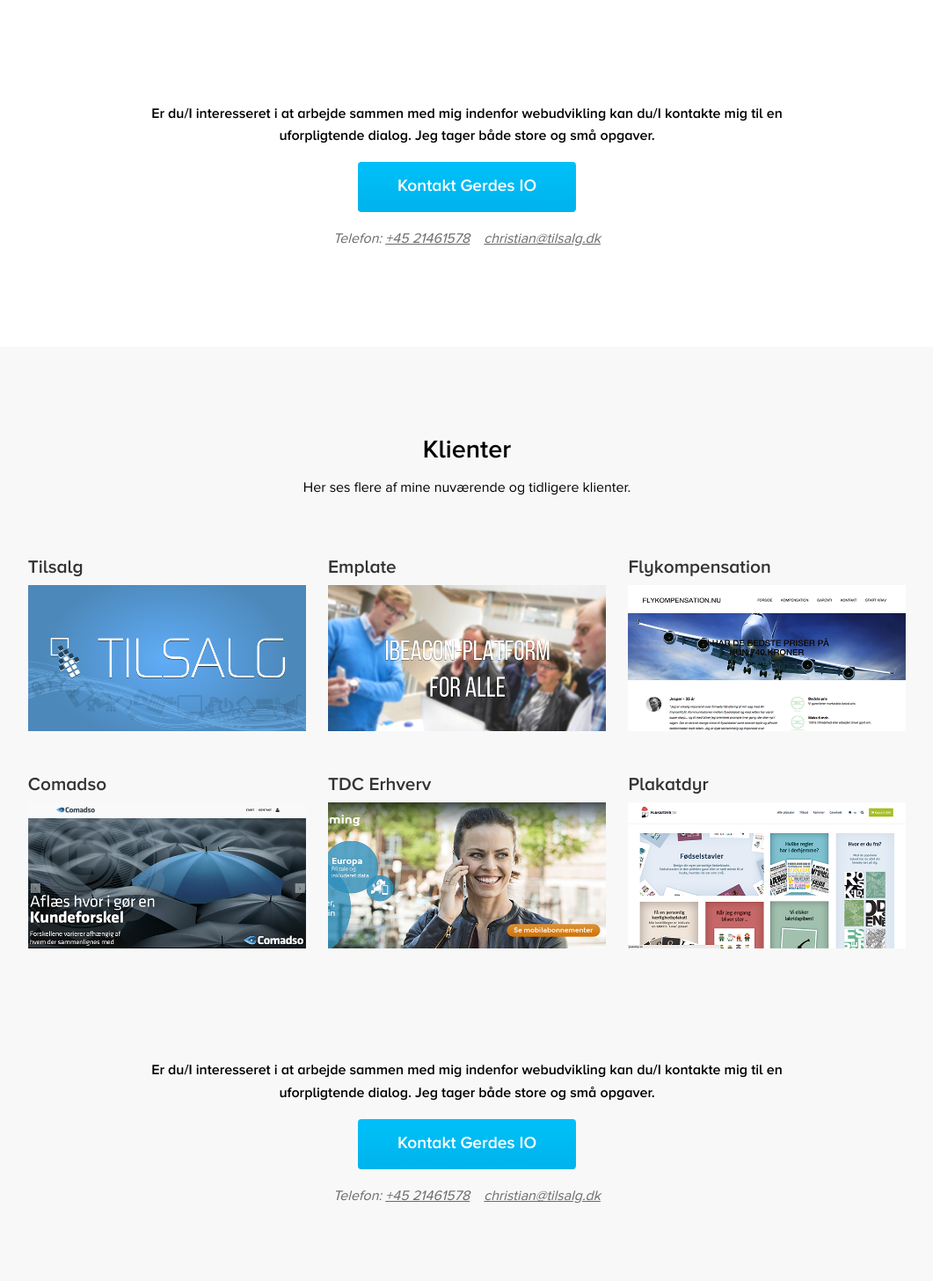
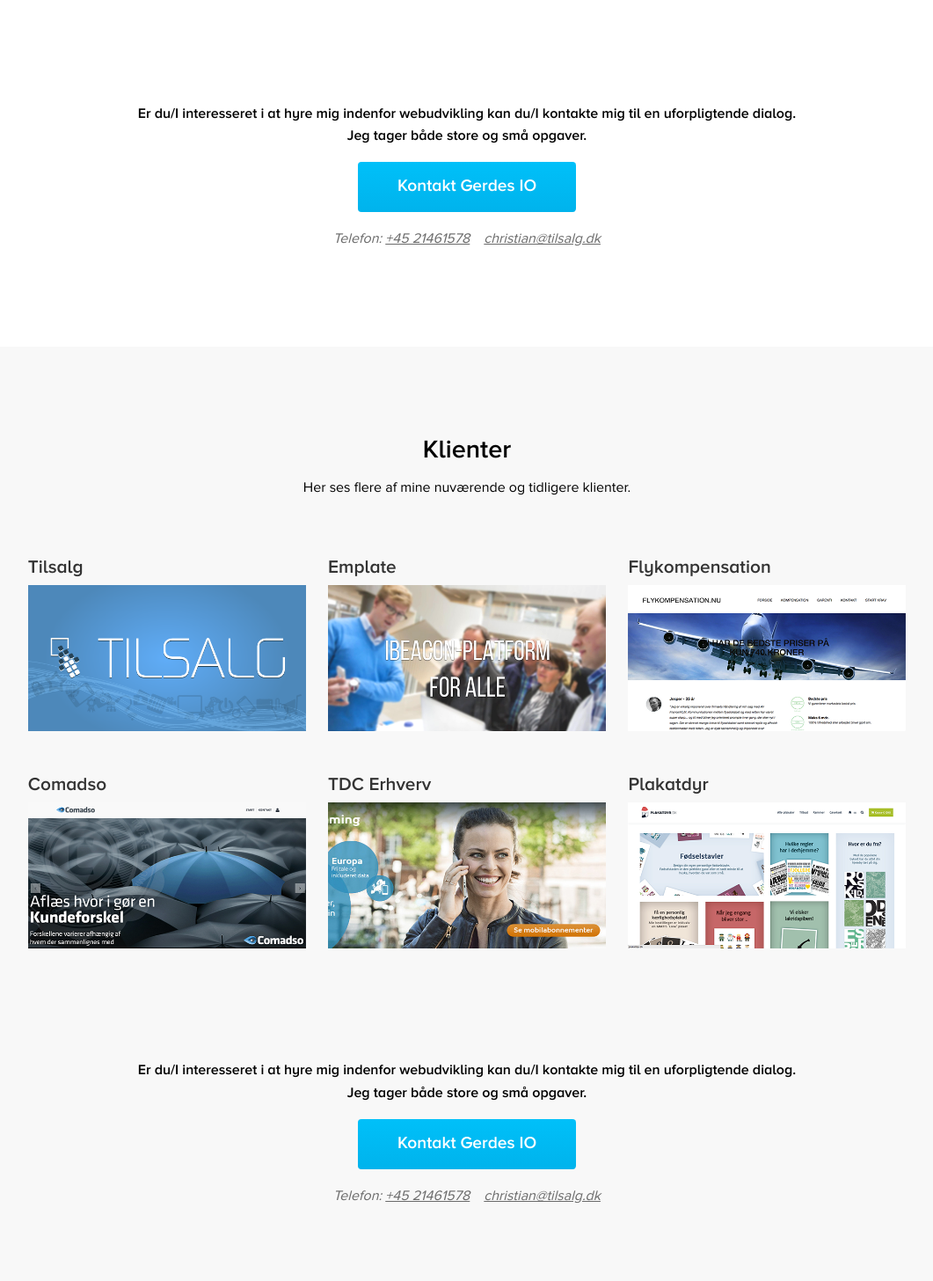
Before and after one commit to ChristianGerdes/gerdes-io, a website: page public/index.html in a window 1280 px wide. Shown: the part 1490-2946 px from the top of the page at 88% size, without its empty margins (109-1170 px from the left). Drawn offline with Linux system fonts and the light colour scheme.

Commit message:
Changed content

```diff
--- a/public/index.html
+++ b/public/index.html
@@ -52,7 +52,7 @@
 			</div>
 		</section>
 		<div class="call2action">
-			<p>Er du/I interesseret i at arbejde sammen med mig indenfor webudvikling kan du/I kontakte mig til en uforpligtende dialog. Jeg tager både store og små opgaver.</p>
+			<p>Er du/I interesseret i at hyre mig indenfor webudvikling kan du/I kontakte mig til en uforpligtende dialog. Jeg tager både store og små opgaver.</p>
 			<a href="mailto:christian@tilsalg.dk" class="button">Kontakt Gerdes IO</a><br>
 			<span>Telefon: <a href="tel:21461578">+45 21461578</a></span><span><a href="mailto:christian@tilsalg.dk">christian@tilsalg.dk</a></span>
 		</div>
@@ -93,7 +93,7 @@
 				</div>
 			</section>
 			<div class="call2action">
-				<p>Er du/I interesseret i at arbejde sammen med mig indenfor webudvikling kan du/I kontakte mig til en uforpligtende dialog. Jeg tager både store og små opgaver.</p>
+				<p>Er du/I interesseret i at hyre mig indenfor webudvikling kan du/I kontakte mig til en uforpligtende dialog. Jeg tager både store og små opgaver.</p>
 				<a href="mailto:christian@tilsalg.dk" class="button">Kontakt Gerdes IO</a><br>
 				<span>Telefon: <a href="tel:21461578">+45 21461578</a></span><span><a href="mailto:christian@tilsalg.dk">christian@tilsalg.dk</a></span>
 
```
